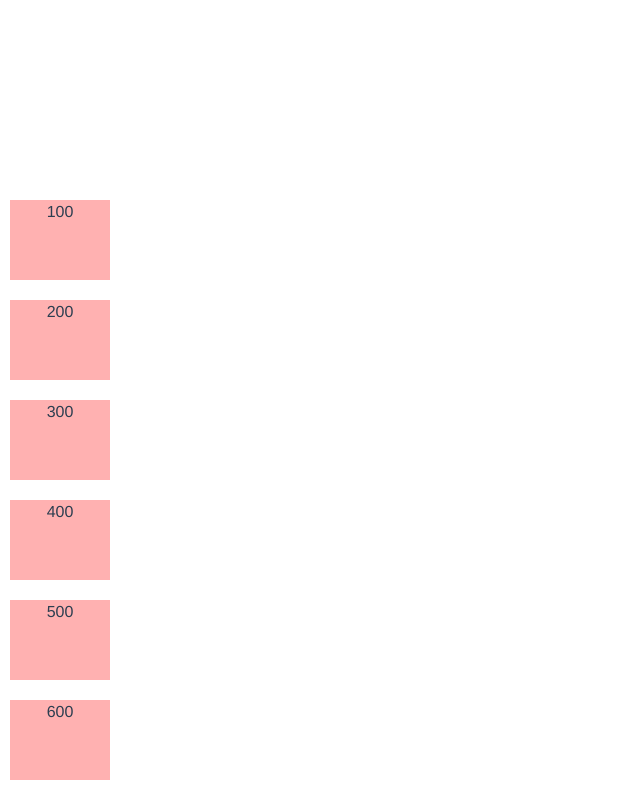
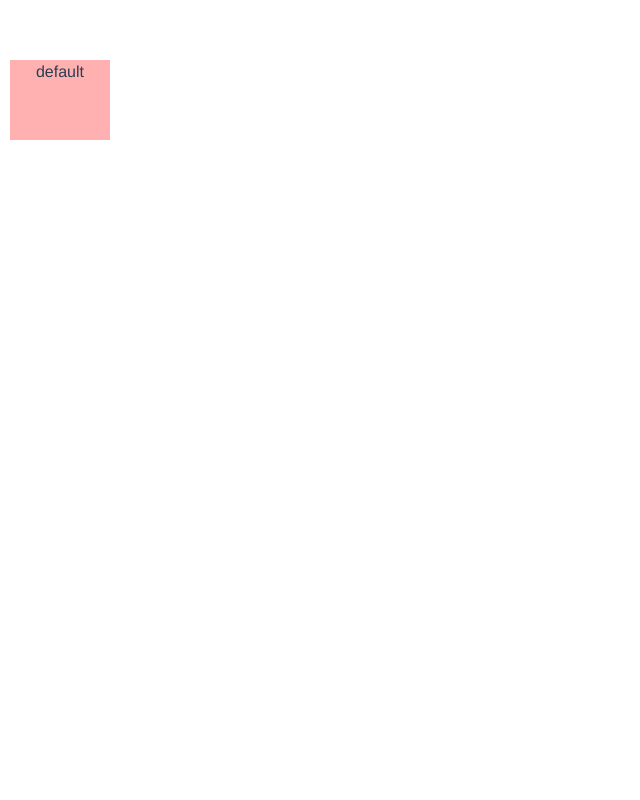
Before and after one commit to skitale-design/dynamic-table, a Vue app: page / in a window 1280 px wide. Shown: the whole page, without its empty margins (0-640 px from the left). Built offline with nearby package versions, Linux system fonts and the light colour scheme.

Commit message:
ДАННЫЕ ИЗ JSON
Хочу доставать данные из json'а

Пока билдится, но работает неверено. Не создает набор элементов.

```diff
--- a/src/App.vue
+++ b/src/App.vue
@@ -1,17 +1,18 @@
 <template>
   <div>
-    <div v-for="el in elements" :key="el">
-      <OnlyDivs :msg=el class="cell" color="rgb(255, 177, 177)" :top="100+el" />
+    <div v-for="el in data" :key="el.id">
+      <OnlyDivs :msg=el.value class="cell" color="rgb(255, 177, 177)" :top=100+el.value />
     </div>
   </div>
 </template>
 
 <script setup>
-import {ref} from 'vue'
+// import {ref} from 'vue'
+import data from "./data/data.json";
 //import TheMain from './components/TheMain.vue'
  //import SystemElement from './components/SystemElement/TheIndex.vue'
 import OnlyDivs from './components/OnlyDivs/OnlyDivs.vue'
-const elements = ref([100,200,300,400,500,600])
+// const elements = ref([100,200,300,400,500,600])
 </script>
 
 <style>
--- /dev/null
+++ b/src/data/data.json
@@ -0,0 +1,10 @@
+{
+  "numbers": [
+    { "id": "1", "value": 100 },
+    { "id": "2", "value": 200 },
+    { "id": "3", "value": 300 },
+    { "id": "4", "value": 400 },
+    { "id": "5", "value": 500 },
+    { "id": "6", "value": 600 }
+  ]
+}
```
